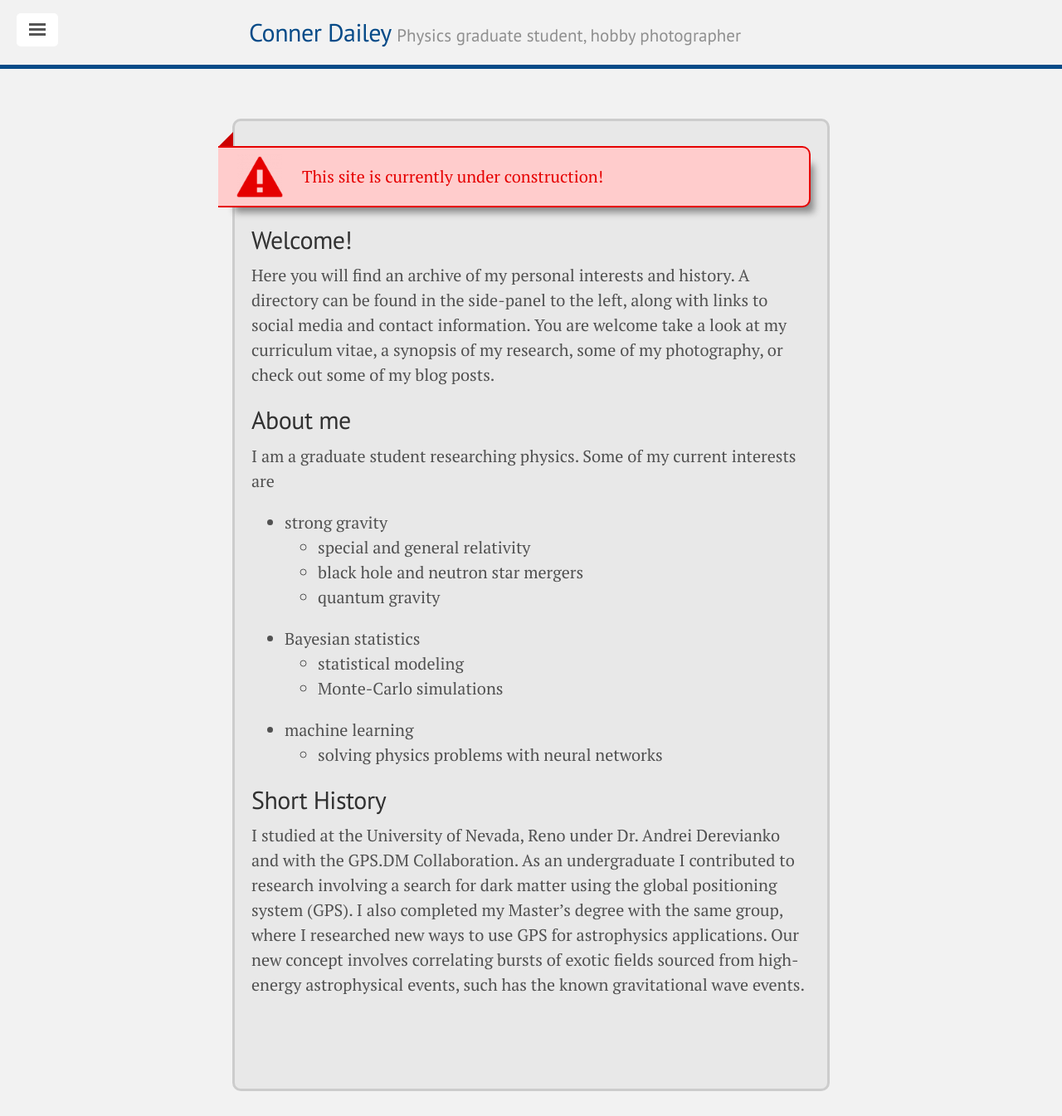
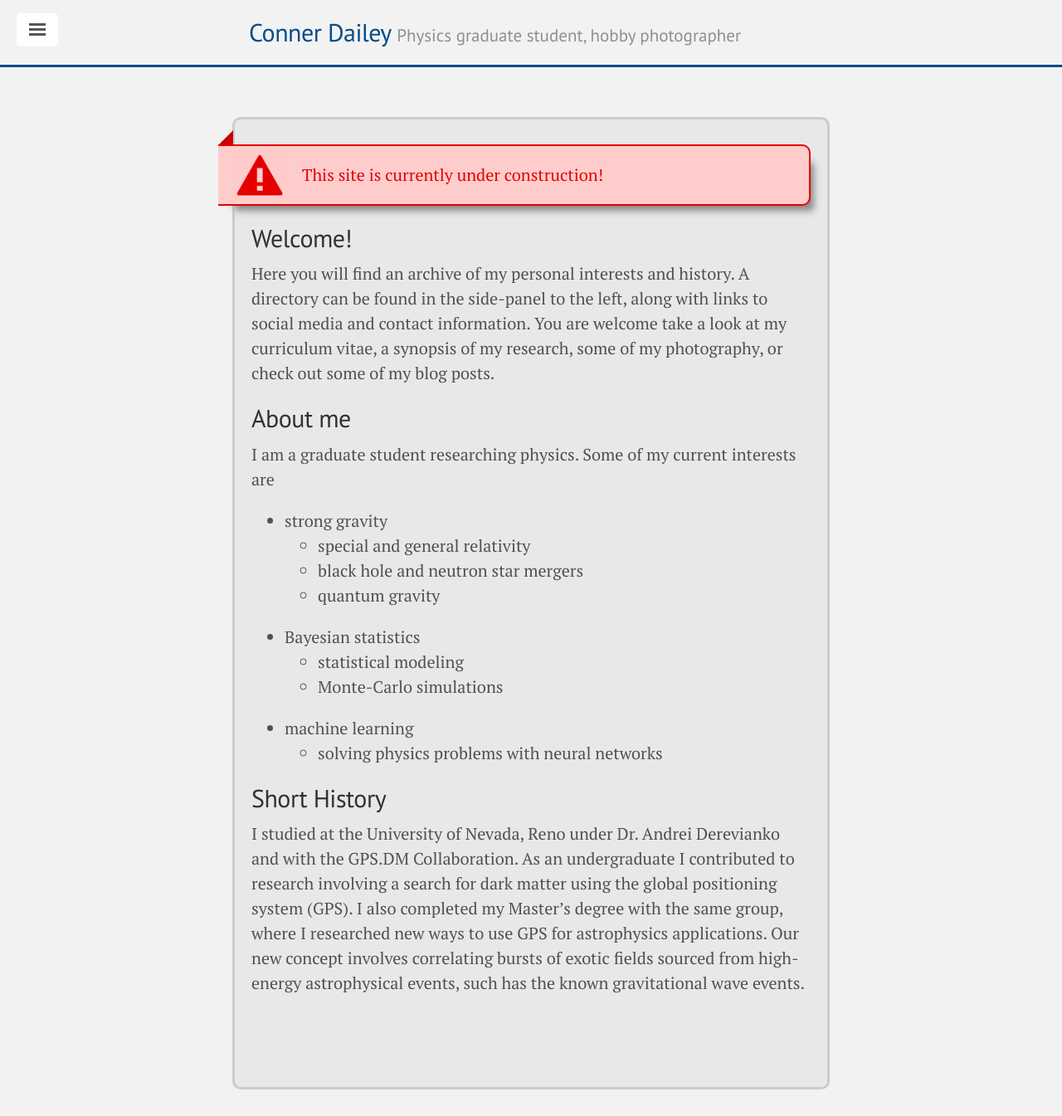
Before and after one commit to TakeTwiceDailey/TakeTwiceDailey.github.io, a Jekyll site: the page built from index.md, in a window 1280 px wide. Shown: the whole page at 83% size. Built offline with Jekyll 4.4.1, drawn with Linux system fonts in a browser that asks for light colours; nearby versions of some CDN libraries.

Commit message:
style changes

```diff
--- a/public/css/lanyon.css
+++ b/public/css/lanyon.css
@@ -98,7 +98,7 @@ h1, h2, h3, h4, h5, h6 {
   padding-top:    1rem;
   padding-bottom: 1rem;
   margin-bottom: 3rem;
-  border-bottom: 5px solid #074B88;
+  border-bottom: 3px solid #074B88;
 }
 .masthead-title {
   margin-top: 0;
```
